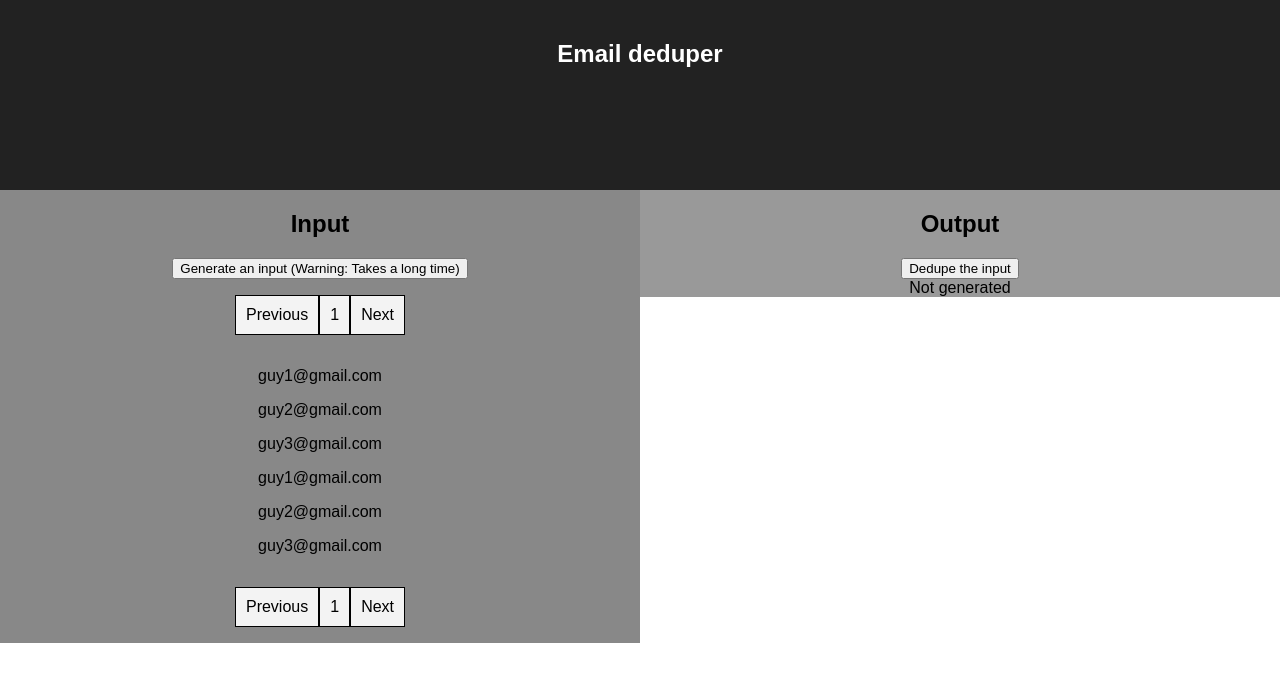
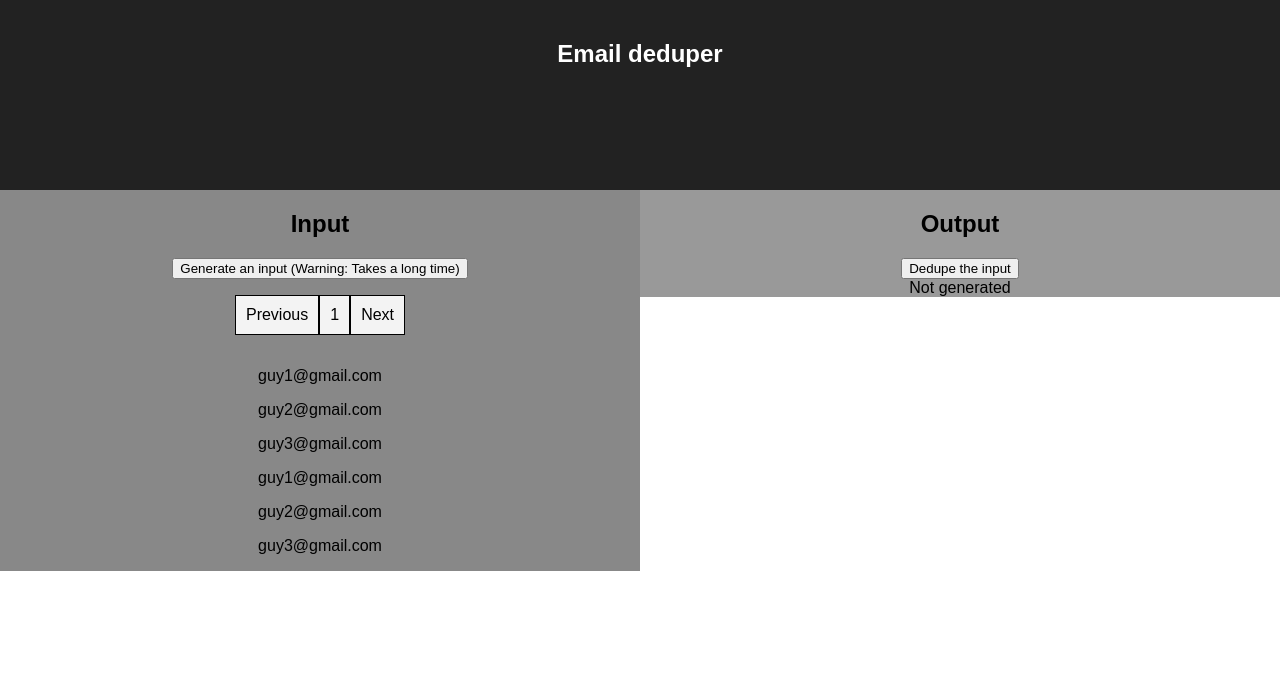
Before and after one commit to rondorkerin/email-deduper, a React (Create React App) app: page / in a window 1280 px wide. Shown: the top 682 px of the page. Built offline with nearby package versions, Linux system fonts and the light colour scheme.

Commit message:
remove bottom paginate

```diff
--- a/src/App.js
+++ b/src/App.js
@@ -35,10 +35,6 @@ class EmailList extends Component {
         activeClassName={"active"}
       />
       {this.props.list.slice(this.state.offset, this.state.offset + this.props.perPage).map((email) => <p>{email}</p>) }
-      <ReactPaginate
-        pageCount={this.props.list.length / this.props.perPage}
-        onPageChange={this.handlePageChange}
-      />
     </div>
   }
 }
@@ -111,7 +107,7 @@ class App extends Component {
             <button onClick={() => this.handleGenerateInput()}>
               Generate an input (Warning: Takes a long time)
             </button>
-            <EmailList list={this.state.input} perPage={100} />
+            <EmailList list={this.state.input} perPage={10} />
           </div>
           <div style={{width: "50%", float: 'left', backgroundColor: '#999999'}}>
             <h2>Output</h2>
@@ -121,7 +117,7 @@ class App extends Component {
             >
               Dedupe the input
             </button>
-            <EmailList list={this.state.output} perPage={100} />
+            <EmailList list={this.state.output} perPage={10} />
           </div>
         </div>
       </div>
```
